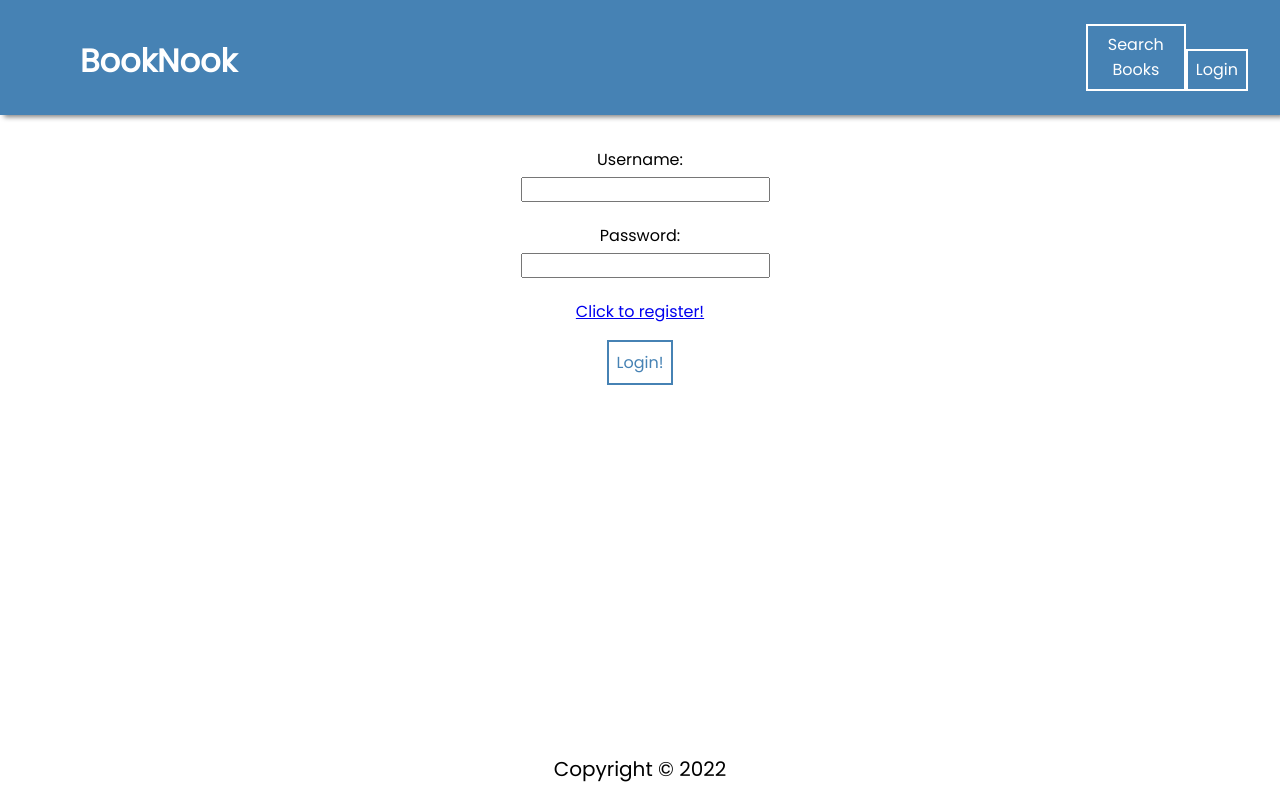
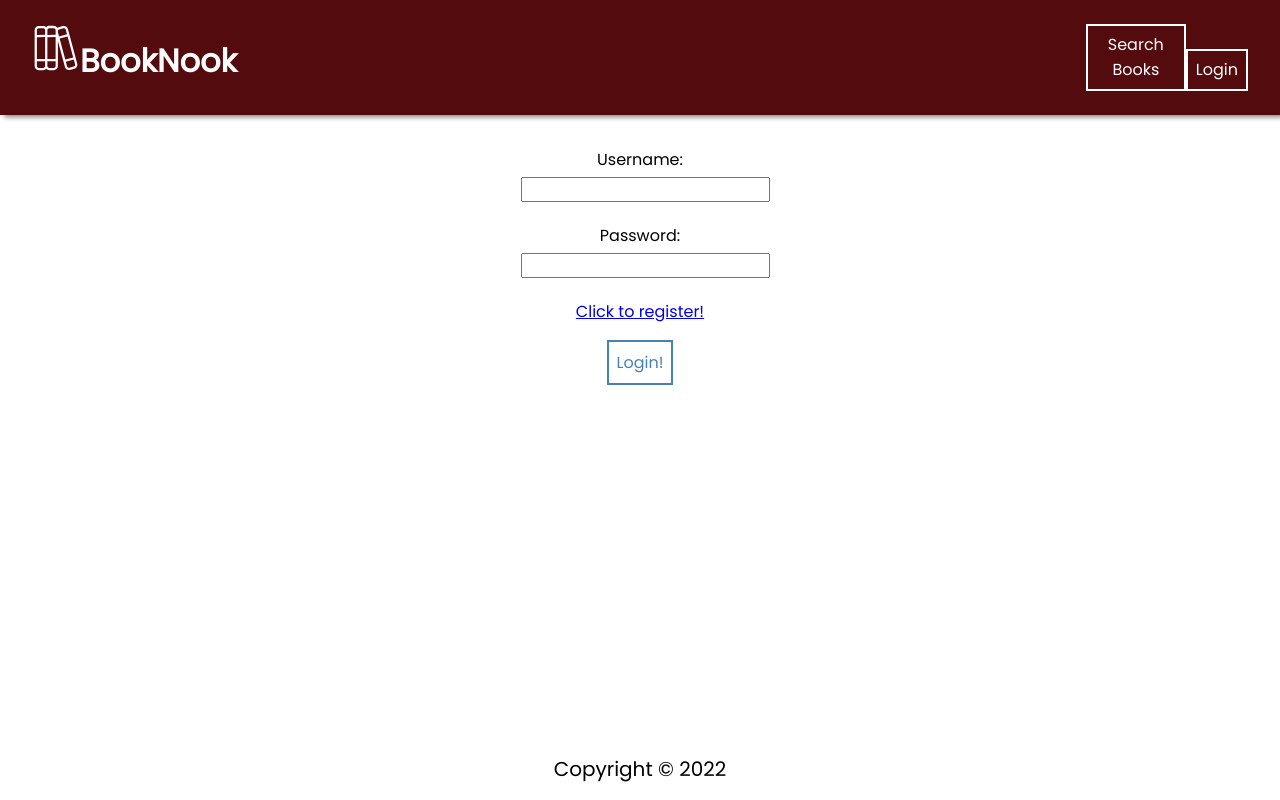
Before and after one commit to megancindric/BookNook, a React (Create React App) app in the folder frontend/: page /login in a window 1280 px wide. Built offline with nearby package versions, Linux system fonts and the light colour scheme; some icons are missing.

Commit message:
👌 IMPROVE: Adding scaffolded code to new pages

```diff
--- a/frontend/src/components/NavBar/NavBar.css
+++ b/frontend/src/components/NavBar/NavBar.css
@@ -9,7 +9,7 @@
 }
 
 .navBar {
-  background: steelblue;
+  background: #540b0e;
   box-shadow: 4px 2px 5px gray;
   color: white;
   margin-bottom: 2rem;
```
Also changed, not shown: frontend/src/components/Book/Book.jsx (added, +7 -0 lines), frontend/src/components/FavoritesList/FavoritesList.jsx (added, +7 -0 lines), frontend/src/pages/BookDetailsPage/BookDetailsPage.jsx (added, +7 -0 lines), frontend/src/pages/FavoritesPage/FavoritesPage.jsx (added, +7 -0 lines), frontend/src/pages/SearchPage/SearchPage.jsx (added, +7 -0 lines), frontend/src/assets/books.svg (added).
